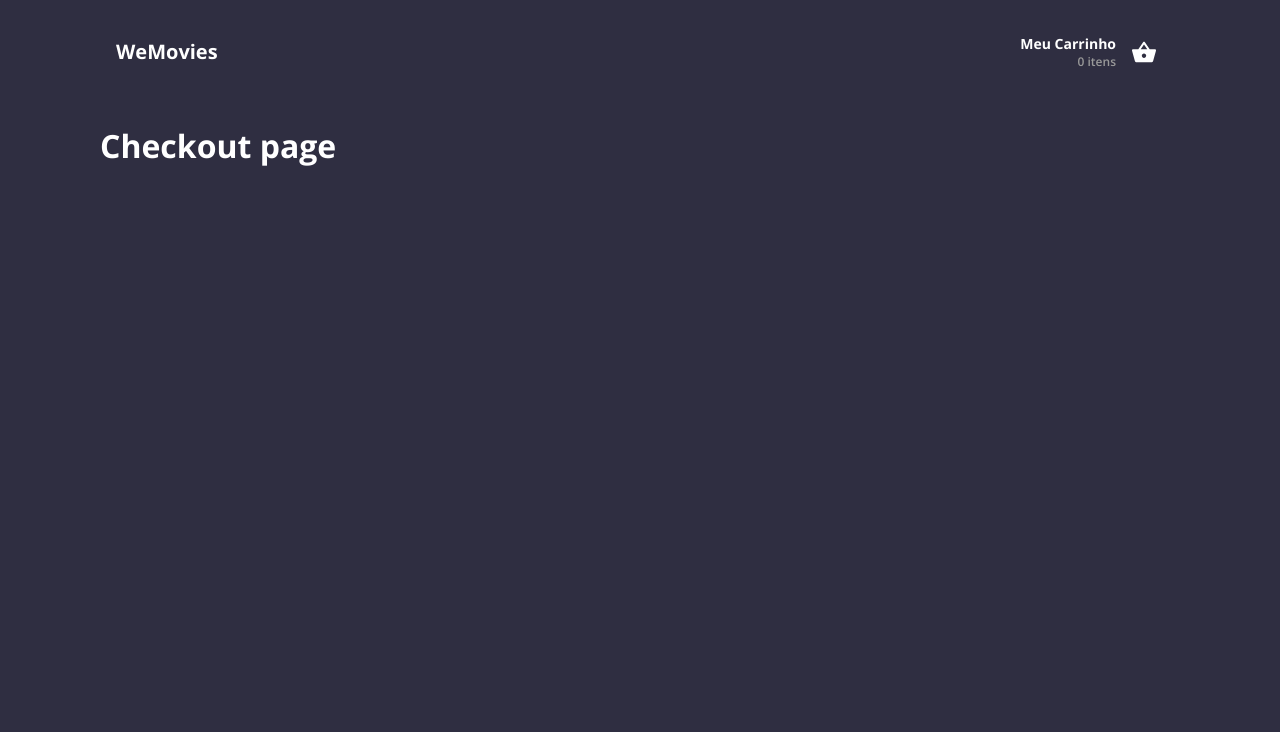
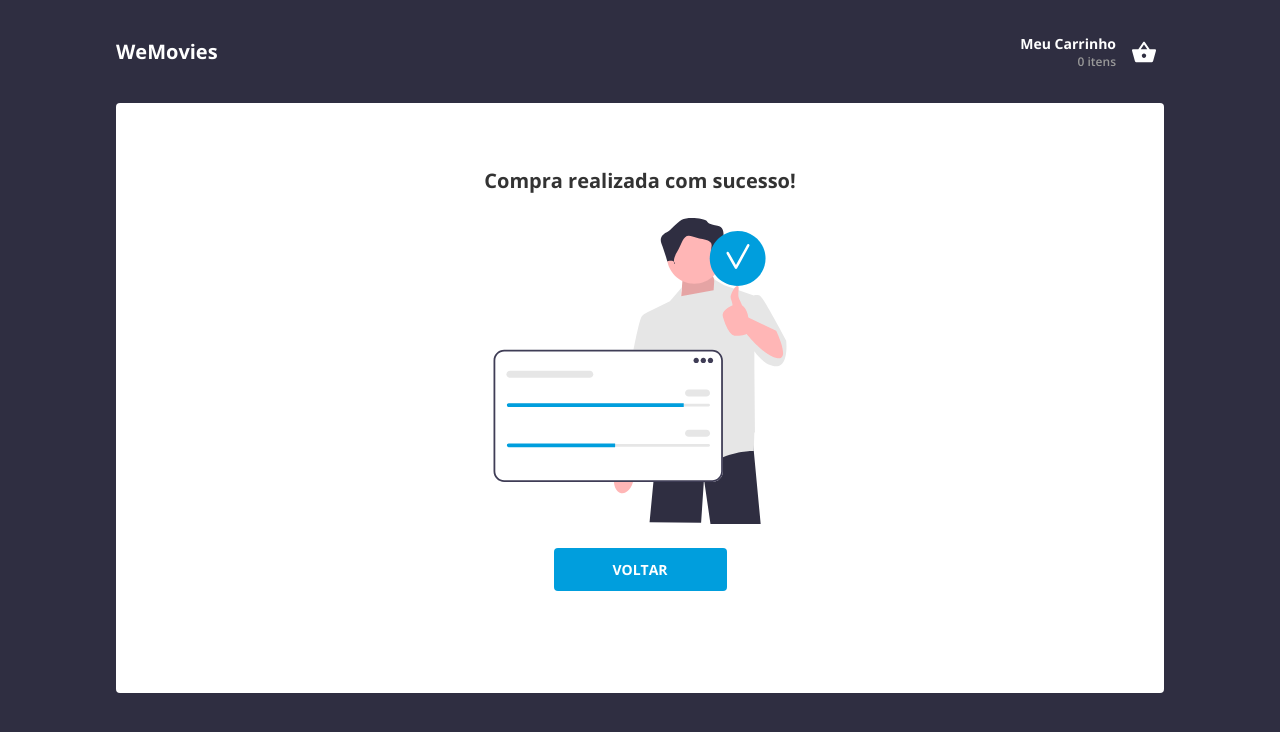
Before and after one commit to developerlucaslima/wefit-react-movie-store-challenge, a React (Vite) app: page /checkout in a window 1280 px wide. Shown: the top 732 px of the page. Built offline with nearby package versions, Linux system fonts and the light colour scheme.

Commit message:
feat: add CheckoutCard component and related styles for checkout success view

```diff
--- /dev/null
+++ b/src/app/modules/checkout/components/checkout-card/checkout-card-styles.ts
@@ -0,0 +1,48 @@
+import styled from 'styled-components'
+
+export const CheckoutCardRoot = styled.section`
+  background: ${({ theme }) => theme.colors.cardBackground};
+  color: ${({ theme }) => theme.colors.cardForeground};
+  border-radius: ${({ theme }) => theme.border['rounded-sm']};
+  padding-top: 64px;
+  padding-bottom: 64px;
+  display: flex;
+  flex-direction: column;
+  align-items: center;
+  gap: 24px;
+  margin: 0 16px;
+
+  @media (min-width: ${({ theme }) => theme.breakpoints.md}) {
+    padding-bottom: 102px;
+  }
+`
+
+export const CheckoutCardTitle = styled.h2`
+  margin: 0;
+  text-align: center;
+  font-size: ${({ theme }) => theme.typography.fontSize.lg};
+  font-weight: ${({ theme }) => theme.typography.fontWeight.bold};
+  color: ${({ theme }) => theme.colors.strongForeground};
+  width: 200px;
+
+  @media (min-width: ${({ theme }) => theme.breakpoints.md}) {
+    width: 100%;
+  }
+`
+
+export const CheckoutCardImage = styled.img`
+  width: min(100%, 238px);
+  height: auto;
+  display: block;
+  pointer-events: none;
+
+  @media (min-width: ${({ theme }) => theme.breakpoints.md}) {
+    width: min(100%, 294.96px);
+  }
+`
+
+export const CheckoutCardActions = styled.div`
+  width: 173px;
+  display: flex;
+  justify-content: center;
+`
--- /dev/null
+++ b/src/app/modules/checkout/components/checkout-card/checkout-card-types.ts
@@ -0,0 +1,6 @@
+import type { HTMLAttributes, ImgHTMLAttributes } from 'react'
+
+export type CheckoutCardRootProps = HTMLAttributes<HTMLDivElement>
+export type CheckoutCardTitleProps = HTMLAttributes<HTMLHeadingElement>
+export type CheckoutCardImageProps = ImgHTMLAttributes<HTMLImageElement>
+export type CheckoutCardActionsProps = HTMLAttributes<HTMLDivElement>
--- /dev/null
+++ b/src/app/modules/checkout/components/checkout-card/checkout-card.tsx
@@ -0,0 +1,38 @@
+import { forwardRef } from 'react'
+
+import {
+  CheckoutCardActions as Actions,
+  CheckoutCardImage as Image,
+  CheckoutCardRoot as Root,
+  CheckoutCardTitle as Title,
+} from './checkout-card-styles'
+import type {
+  CheckoutCardActionsProps,
+  CheckoutCardImageProps,
+  CheckoutCardRootProps,
+  CheckoutCardTitleProps,
+} from './checkout-card-types'
+
+export const CheckoutCard = forwardRef<HTMLDivElement, CheckoutCardRootProps>(
+  ({ children, ...rest }, ref) => (
+    <Root ref={ref} role="region" aria-label="Mensagem de status" {...rest}>
+      {children}
+    </Root>
+  ),
+)
+CheckoutCard.displayName = 'CheckoutCard.Root'
+
+export const CheckoutCardTitle = (props: CheckoutCardTitleProps) => (
+  <Title {...props} />
+)
+CheckoutCardTitle.displayName = 'CheckoutCard.Title'
+
+export const CheckoutCardImage = (props: CheckoutCardImageProps) => (
+  <Image {...props} />
+)
+CheckoutCardImage.displayName = 'CheckoutCard.Image'
+
+export const CheckoutCardActions = (props: CheckoutCardActionsProps) => (
+  <Actions {...props} />
+)
+CheckoutCardActions.displayName = 'CheckoutCard.Actions'
--- /dev/null
+++ b/src/app/modules/checkout/hooks/use-checkout-success.ts
@@ -0,0 +1,13 @@
+import { useNavigate } from 'react-router-dom'
+
+import { ROUTES } from '@/routes/routes'
+
+export function useCheckoutSuccess() {
+  const navigate = useNavigate()
+
+  function handleOnBack() {
+    navigate(ROUTES.home, { replace: true })
+  }
+
+  return { handleOnBack }
+}
--- a/src/app/modules/checkout/pages/checkout-page/checkout-page.tsx
+++ b/src/app/modules/checkout/pages/checkout-page/checkout-page.tsx
@@ -1,3 +1,7 @@
+import { useCheckoutSuccess } from '../../hooks/use-checkout-success'
+import { CheckoutSuccessView } from './checkout-success-view'
+
 export const CheckoutPage = () => {
-  return <h1>Checkout page</h1>
+  const { handleOnBack } = useCheckoutSuccess()
+  return <CheckoutSuccessView onBack={handleOnBack} />
 }
--- /dev/null
+++ b/src/app/modules/checkout/pages/checkout-page/checkout-success-view.tsx
@@ -0,0 +1,21 @@
+import { ButtonRoot } from '@/app/ui/button/button'
+import successImg from '@/shared/assets/images/checkout-success.svg'
+
+import { CheckoutCard } from '../../components/checkout-card/checkout-card'
+import {
+  CheckoutCardActions,
+  CheckoutCardImage,
+  CheckoutCardTitle,
+} from '../../components/checkout-card/checkout-card-styles'
+
+type Props = { onBack: () => void }
+
+export const CheckoutSuccessView = ({ onBack }: Props) => (
+  <CheckoutCard>
+    <CheckoutCardTitle>Compra realizada com sucesso!</CheckoutCardTitle>
+    <CheckoutCardImage src={successImg} alt="Ilustração de compra concluída" />
+    <CheckoutCardActions>
+      <ButtonRoot onClick={onBack}>Voltar</ButtonRoot>
+    </CheckoutCardActions>
+  </CheckoutCard>
+)
```
Also changed, not shown: src/shared/assets/images/checkout-success.svg (added).
